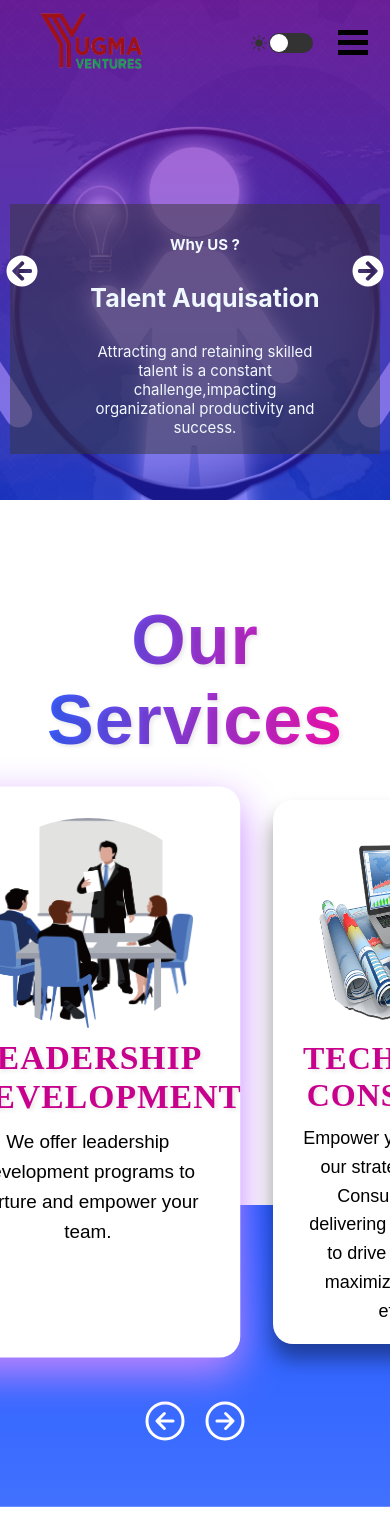
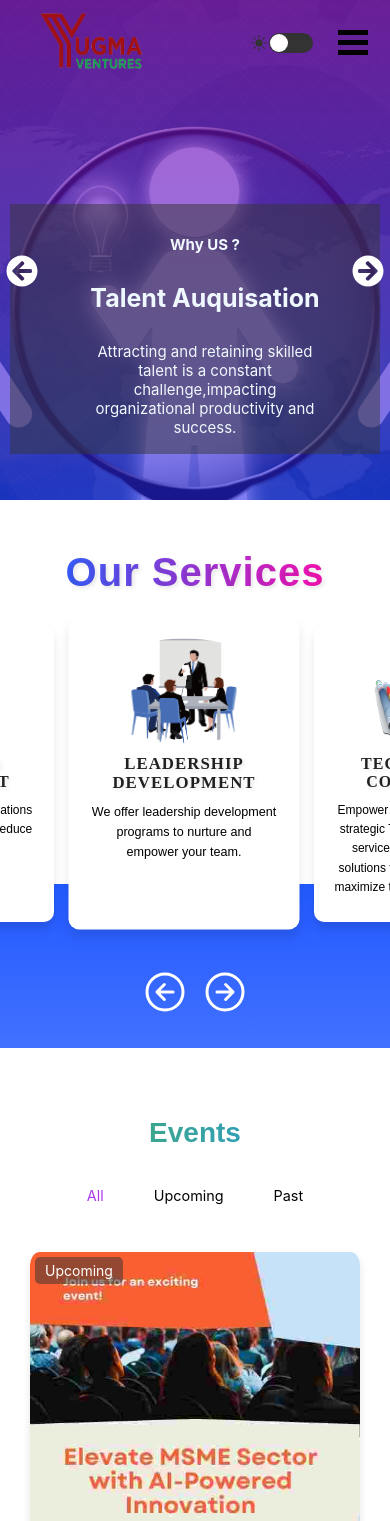
Before and after one commit to krushna53/yugma-ventures-main, a React (Create React App) app: page / in a window 390 px wide. Shown: the top 1521 px of the page. Built offline with nearby package versions, Linux system fonts and the light colour scheme.

Commit message:
our service responsive css for mobile view

```diff
--- a/src/components/ServiceCards.css
+++ b/src/components/ServiceCards.css
@@ -58,6 +58,8 @@
   justify-content: center;
   align-items: center;
   margin-bottom: 10px;
+  border-radius: 50%;
+  overflow: hidden;
 }
 
 .Services .image svg {
@@ -66,6 +68,11 @@
   background-color: #f1f8f8;
   padding: 10px;
   box-shadow: 0 4px 8px rgba(0, 0, 0, 0.1);
+}
+
+.Services .image img {
+  width: 200px; /* Make the image fill the circular container */
+  height: 200px; /* Maintain the aspect ratio of the image */
 }
 
 .Services .Card-root {
@@ -90,19 +97,22 @@
 
 .Services h1 {
   margin: 10px 0;
-  font-family: 'Open Sans', sans-serif;
   font-size: 32px;
-  color: #c7018c;
-  font-weight: 700;/* Adjusted text color to white for better contrast */
-  text-shadow: 2px 2px 4px rgba(0, 0, 0, 0.5); /* Improved text shadow for better readability */
+  font-weight: 700;
+  /* color: rgb(34, 89, 255); */
+  text-shadow: 2px 2px 4px rgba(0, 0, 0, 0.1);
+  letter-spacing: 1px;
+  font-family: 'Droid Serif', serif;
 }
 
 .Services p {
   margin: 10px 0;
-  font-family: 'Arial', 'Helvetica', sans-serif;
+  font-family: 'Arial', sans-serif;
   font-size: 18px;
   line-height: 1.6;
+  color: #000000;
 }
+
 
 /* .service-container .service-buttons {
   margin-right: 900px;
@@ -158,30 +168,48 @@
 }
 
 @media screen and (max-width: 768px) {
-  .Services .Card-root {
-    width: calc(100% - 20px);
-  }
+
+
+  .service-container {
+    padding: 20px; /* Reduce padding for smaller screens */
+    /* height: 60%; */
   }
 
-
-.Services .image {
-  display: flex;
-  justify-content: center;
-  align-items: center;
-  margin-bottom: 10px;
+  #title {
+    font-size: 40px; /* Reduce font size for the title */
+    padding-top: 20px; /* Adjust spacing for the title */
   }
 
-.Services .image svg {
-  font-size: 40px;
-  border-radius: 50%;
-  background-color: #f1f8f8;
-  padding: 10px;
-  box-shadow: 0 4px 8px rgba(0, 0, 0, 0.1);
+  /* .Services {
+    flex-direction: column; /* Stack cards vertically on smaller screens */
+  /*} */
+
+  .Services .Card-root {
+    width: 180px; /* Adjust the width */
+    height: 75%; /* Adjust the height to be auto or a specific value */
+    margin: 10px;
+    padding: 20px; /* Adjust the padding */
+    border-radius: 10px; /* Adjust the border-radius */
+    box-shadow: 0 7px 10px 0 rgba(0, 0, 0, 0.1); /* Adjust the box-shadow */
+  }
+
+  .Services .Card-root:hover {
+    /* transform: scale(0.95); */
+    box-shadow: 0 7px 15px 0 rgb(198, 134, 255); /* Adjust the box-shadow on hover */
+  }
+
+  .Services .image img {
+    width: 100px; /* Make the image fill the card on smaller screens */
+    height: 100px; /* Maintain the aspect ratio of the image */
+  }
+
+  .service-buttons button {
+    font-size: 2em; /* Reduce font size for buttons */
   }
 
   .Services h1 {
     margin: 10px 0;
-  font-size: 32px;
+    font-size: 16px;
     font-weight: 700;
     /* color: rgb(34, 89, 255); */
     text-shadow: 2px 2px 4px rgba(0, 0, 0, 0.1);
@@ -192,21 +220,19 @@
   .Services p {
     margin: 10px 0;
     font-family: 'Arial', sans-serif;
-  font-size: 18px;
-  line-height: 1.6;
+    font-size: 12px;
+    /* line-height: 1.6; */
     color: #000000;
   }
 
-.Services .image {
-  display: flex;
-  justify-content: center;
-  align-items: center;
-  margin-bottom: 10px;
-  border-radius: 50%;
-  overflow: hidden; /* Ensure the image stays within the circular container */
+  .Services .fadeInUpSD-0{
+    left : 550px;
   }
 
-.Services .image img {
-  width: 200px; /* Make the image fill the circular container */
-  height: 200px; /* Maintain the aspect ratio of the image */
+  .Services .fadeInUpSD-5{
+    left : -550px;
   }
+
+
+
+}
```
Lines whose indentation alone changed are shown as unchanged.
